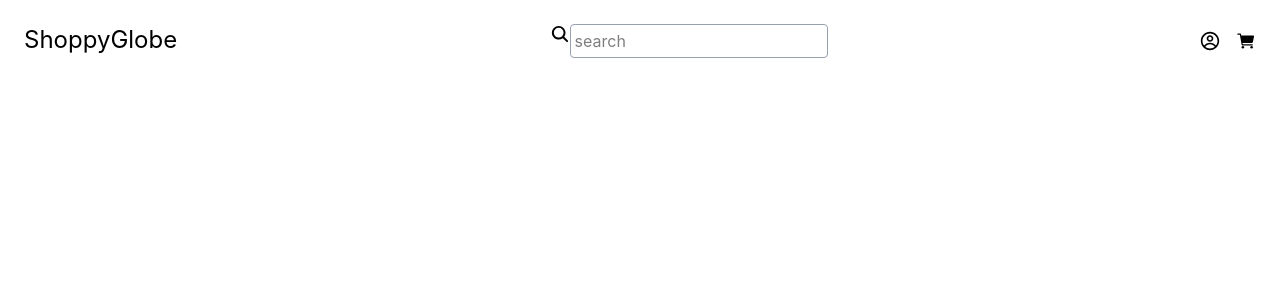
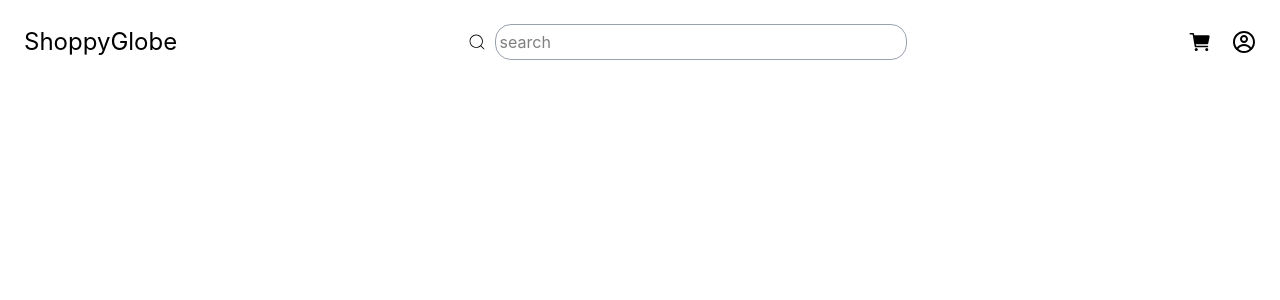
Before and after one commit to Gagangowda777/ShoppyGlobe, a React (Vite) app: page / in a window 1280 px wide. Shown: the top 300 px of the page. Built offline with nearby package versions, Linux system fonts and the light colour scheme.

Commit message:
Styled header and added productlist component

```diff
--- /dev/null
+++ b/src/App.css
@@ -0,0 +1 @@
+@import "tailwindcss";
--- a/src/App.jsx
+++ b/src/App.jsx
@@ -4,6 +4,7 @@ function App() {
   return (
     <div>
       <Header/>
+
     </div>
   )
 }
--- a/src/Components/Header.jsx
+++ b/src/Components/Header.jsx
@@ -1,26 +1,25 @@
 import { IoCart } from "react-icons/io5";
-import { IoSearch } from "react-icons/io5";
 import { CgProfile } from "react-icons/cg";
+import { CiSearch } from "react-icons/ci";
 
 function Header() {
   return (
-    <div className="flex justify-between p-6">
-        <div>
-            <h1 className="text-2xl">ShoppyGlobe</h1>
+    <div className="flex flex-col sm:flex-row justify-between items-center p-4 m-2 gap-4">
+        <div className="shrink-0">
+            <h1 className="text-xl sm:text-2xl">ShoppyGlobe</h1>
         </div>
 
-        <div className="flex">
-            <label htmlFor="searchbar" className="text-xl"><IoSearch /> </label>
-            <input type="text" name="searchbar" id="searchbar" placeholder="search" className="border border-gray-400 p-1 rounded"/>
+        <div className="flex flex-1 max-w-md w-full">
+            <label htmlFor="searchbar" className="text-xl p-2 shrink-0"> <CiSearch /> </label>
+            <input type="text" name="searchbar" id="searchbar" placeholder="search" className="border border-gray-400 p-1 rounded-2xl flex-1"/>
         </div>
 
-        <div className="flex flex-row text-xl gap-4">
+        <div className="flex flex-row text-2xl gap-5 shrink-0">
+            <button>
+                <IoCart />
+            </button>
             <button>
                 <CgProfile />
-            </button>
-            <button>
-                <IoCart />
-
             </button>
         </div>
 
--- /dev/null
+++ b/src/Components/ProductList.jsx
@@ -0,0 +1,13 @@
+import { useEffect } from "react"
+
+function ProductList() {
+    useEffect()
+
+  return (
+    <div>
+
+    </div>
+  )
+}
+
+export default ProductList
```
